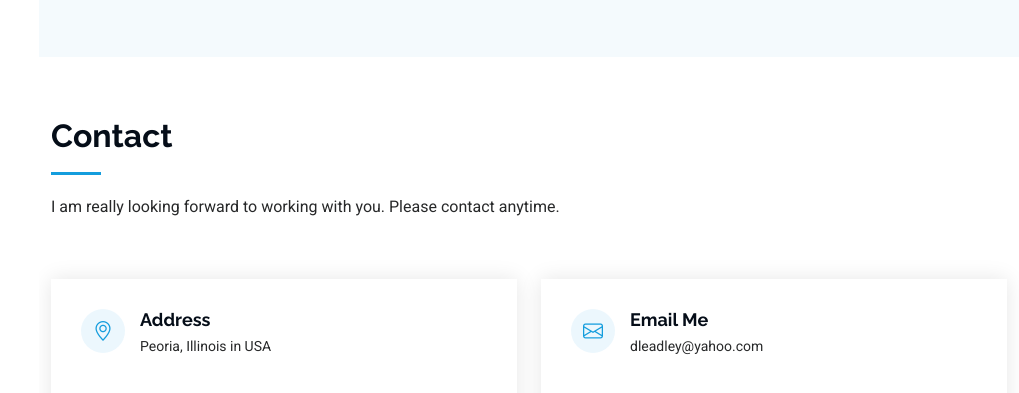
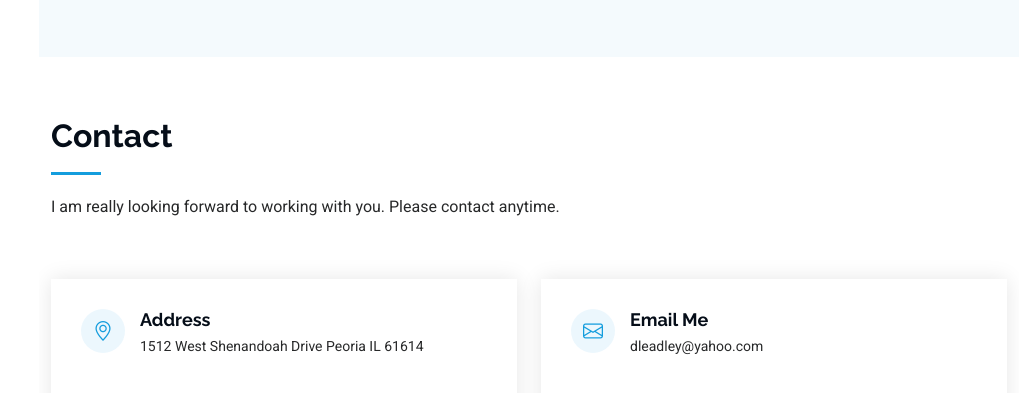
Before and after one commit to james2000william/david-portfolia, a plain HTML site: page index.html in a window 1280 px wide. Shown: the part 4017-4410 px from the top of the page, without its empty margins (261-1280 px from the left). Drawn offline with Linux system fonts and the light colour scheme.

```diff
--- a/index.html
+++ b/index.html
@@ -391,7 +391,7 @@
                 <i class="bi bi-geo-alt flex-shrink-0"></i>
                 <div>
                   <h3>Address</h3>
-                  <p>Peoria, Illinois in USA</p>
+                  <p>1512 West Shenandoah Drive Peoria IL 61614</p>
                 </div>
               </div><!-- End Info Item -->
             </div>
```
